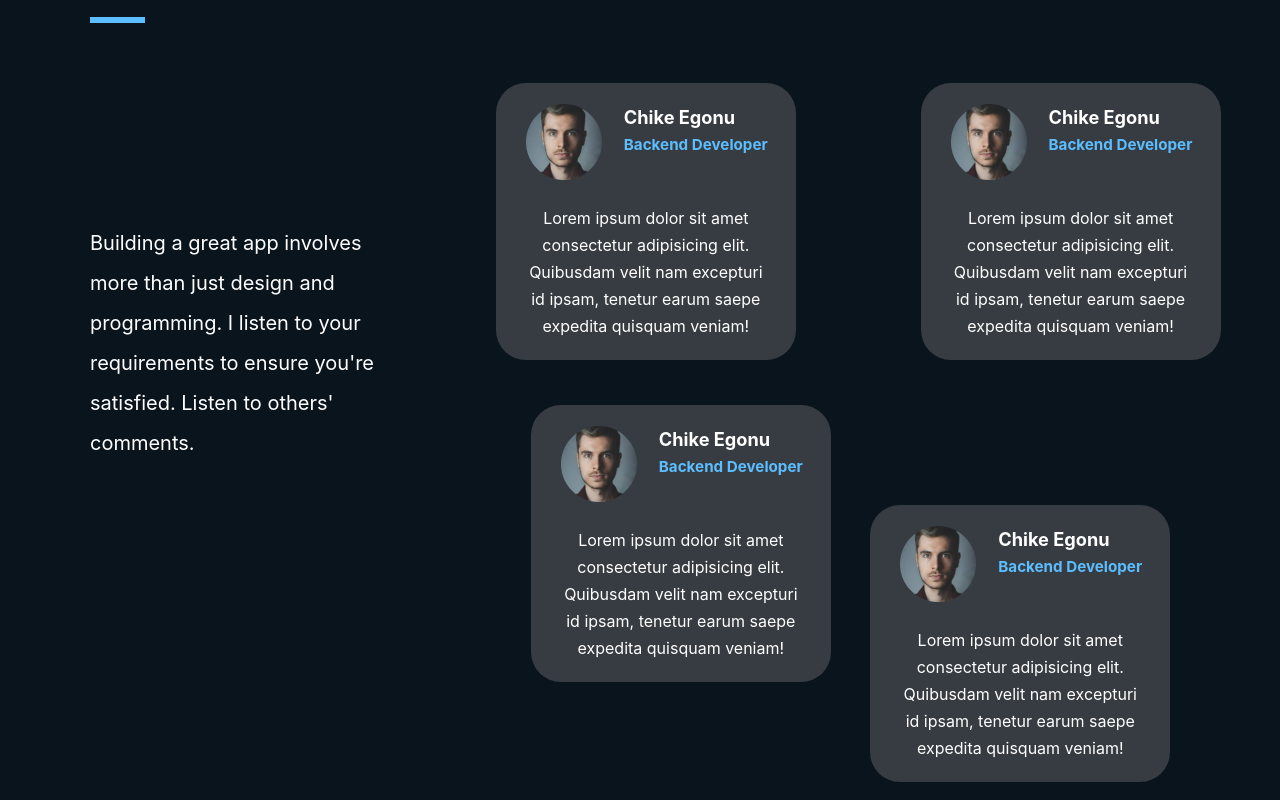
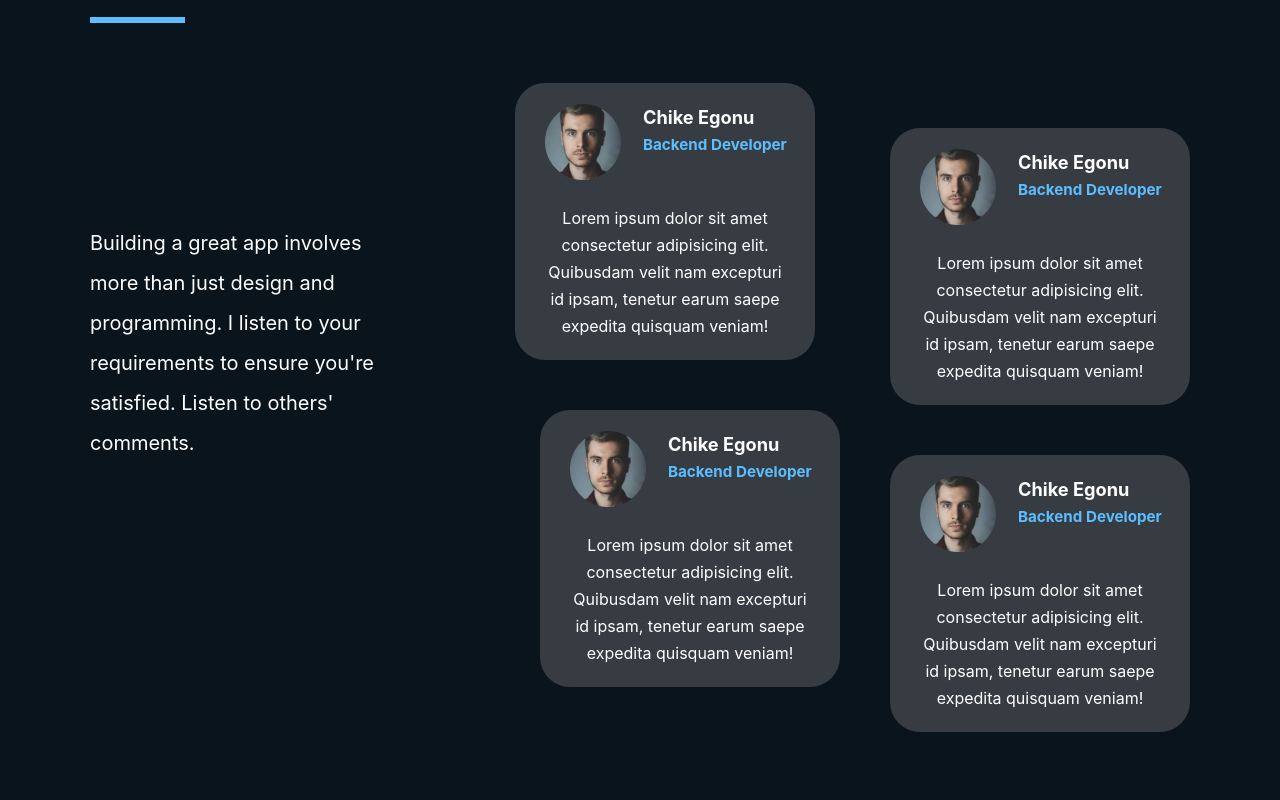
Before and after one commit to Itzadetunji/my-website, a Next.js app: page /about in a window 1280 px wide. Shown: the part 2120-2920 px from the top of the page. Built offline with nearby package versions, Linux system fonts and the light colour scheme.

Commit message:
Chore: Added more responsiveness to about page

```diff
--- a/pages/about.tsx
+++ b/pages/about.tsx
@@ -94,7 +94,7 @@ const about: NextPage = () => {
             <p className='text-white font-[600] text-[40px]'>My Work Process</p>
             <hr className='light-blue border-[3px] w-[55px] mt-[13px]'/>
           </div>
-          <div className='flex flex-col lg:grid lg:grid-cols-3 space-y-[65px] lg:space-y-0 lg:gap-x-[50px] mt-[79px]'>
+          <div className='flex flex-col lg:grid lg:grid-cols-3 space-y-[65px] lg:space-y-0 lg:gap-x-[50px] mt-[79px] sm:-mx-[60px] lg:-mx-[20px] xl:-ml-[70px] '>
             <WorkProcess
               iconPath={'lightbulb.svg'}
               title={'Discover'}
@@ -119,22 +119,26 @@ const about: NextPage = () => {
           </div>
           <div className='mt-[100px]'>
             <p className='text-white font-[600] text-[40px]'>What People Say About Me</p>
-            <hr className='light-blue border-[3px] w-[55px] mt-[13px]'/>
+            <hr className='light-blue border-[3px] w-[95px] mt-[13px]'/>
           </div>
-          <div className='md:flex md:flex-col lg:flex-row lg:space-x-[100px]'>
-            <p className='text-white font-[400] text-center lg:text-left leading-[34px] lg:leading-[40px] mt-[37px] lg:mt-[200px] text-[20px] lg:w-[350px]'>Building a great app involves more than just design and programming. I listen to your requirements to ensure you're satisfied. Listen to others' comments.</p>
-            <div className='grid grid-cols-1 md:grid-cols-2 lg:grid-cols-1 xl:grid-cols-2 gap-y-[45px] mt-[60px]'>
-              <div className='lg:-ml-[70px]'>
+          <div className='flex flex-col xl:flex-row xl:space-x-[100px]'>
+            <p className='text-white font-[400] text-center xl:text-left leading-[34px] xl:leading-[40px] mt-[37px] xl:mt-[200px] text-[20px] xl:w-[350px]'>Building a great app involves more than just design and programming. I listen to your requirements to ensure you're satisfied. Listen to others' comments.</p>
+            <div className='flex xl:flex-row space-y-[45px] space-x-[50px] mt-[60px]'>
+              <div className='flex flex-col md:flex-row lg:flex-row xl:flex-col space-y-[50px] md:space-y-[0px] xl:space-y-[50px] md:space-x-[50px] lg:space-x-[50px] mx-auto'>
+                <div className=''>
                   <TestimonialCard imagePath={'testimonial1.png'} name={'Chike Egonu'} role={'Backend Developer'} description={'Lorem ipsum dolor sit amet consectetur adipisicing elit. Quibusdam velit nam excepturi id ipsam, tenetur earum saepe expedita quisquam veniam!'}/>
                 </div>
-              <div className='lg:ml-[70px]'>
+                <div className=''>
                   <TestimonialCard imagePath={'testimonial1.png'} name={'Chike Egonu'} role={'Backend Developer'} description={'Lorem ipsum dolor sit amet consectetur adipisicing elit. Quibusdam velit nam excepturi id ipsam, tenetur earum saepe expedita quisquam veniam!'}/>
                 </div>
-              <div className=' hidden xl:block'>
+              </div>
+              <div className=' hidden xl:flex flex-col space-y-[50px]'>
+                <div className=''>
                   <TestimonialCard imagePath={'testimonial1.png'} name={'Chike Egonu'} role={'Backend Developer'} description={'Lorem ipsum dolor sit amet consectetur adipisicing elit. Quibusdam velit nam excepturi id ipsam, tenetur earum saepe expedita quisquam veniam!'}/>
                 </div>
-              <div className='hidden xl:block mt-[100px]'>
+                <div className=''>
                   <TestimonialCard imagePath={'testimonial1.png'} name={'Chike Egonu'} role={'Backend Developer'} description={'Lorem ipsum dolor sit amet consectetur adipisicing elit. Quibusdam velit nam excepturi id ipsam, tenetur earum saepe expedita quisquam veniam!'}/>
+                </div>
               </div>
             </div>
           </div>
--- a/pages/components/TestimonialCard.tsx
+++ b/pages/components/TestimonialCard.tsx
@@ -18,7 +18,7 @@ const TestimonialCard: React.FC<cardProps> = ({imagePath, name, role, descriptio
           <p className='light-blue-text font-bold text-[15.2px]'>{role}</p>
         </div>
       </div>
-      <p className='text-white mt-[25px] text-center mx-[25px] leading-[27px] font-[400]'>{description}</p>
+      <p className='text-white mt-[25px] text-center mx-[25px] leading-[27px] font-[400] overflow-auto'>{description}</p>
     </div>
   )
 }
```
Lines whose indentation alone changed are shown as unchanged.
